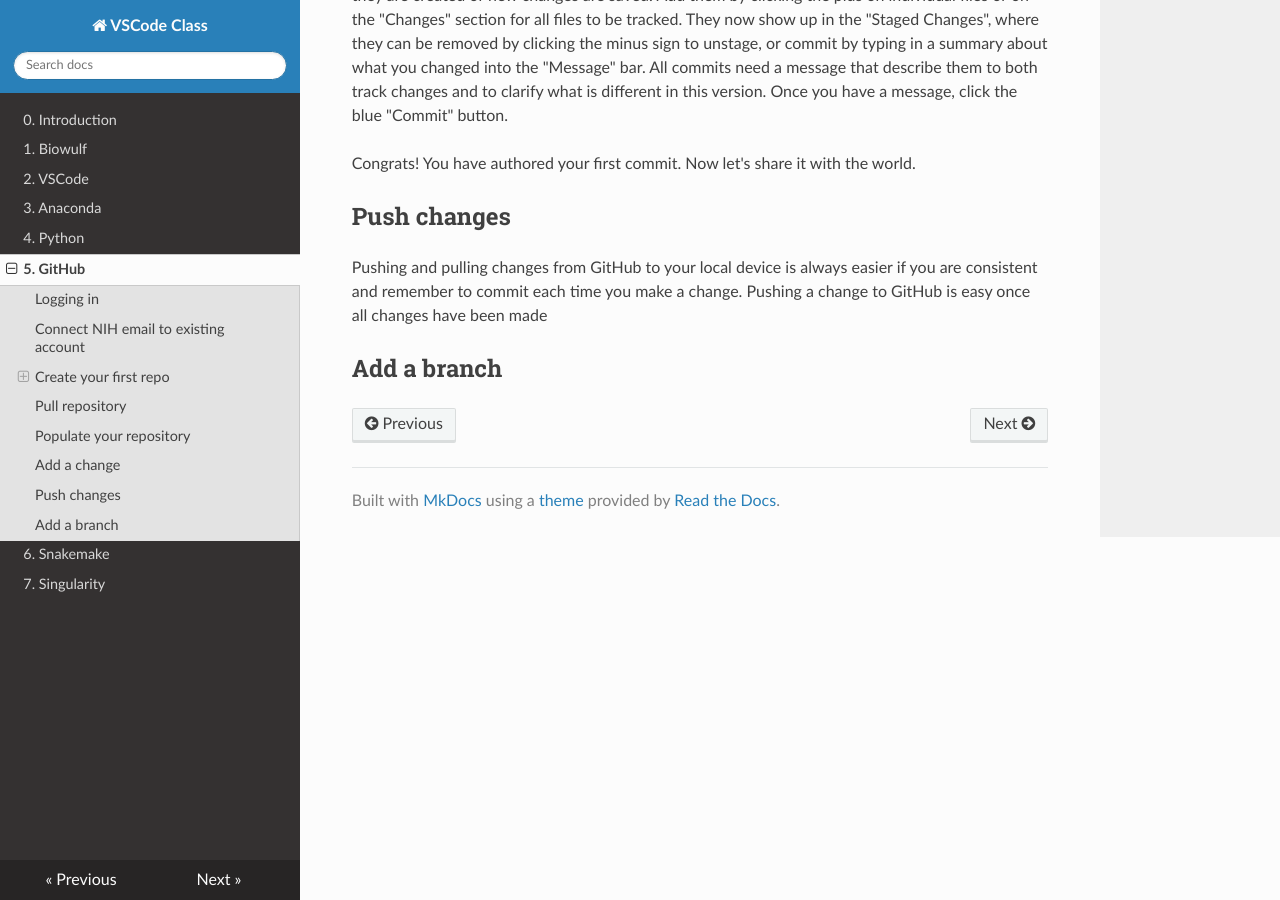
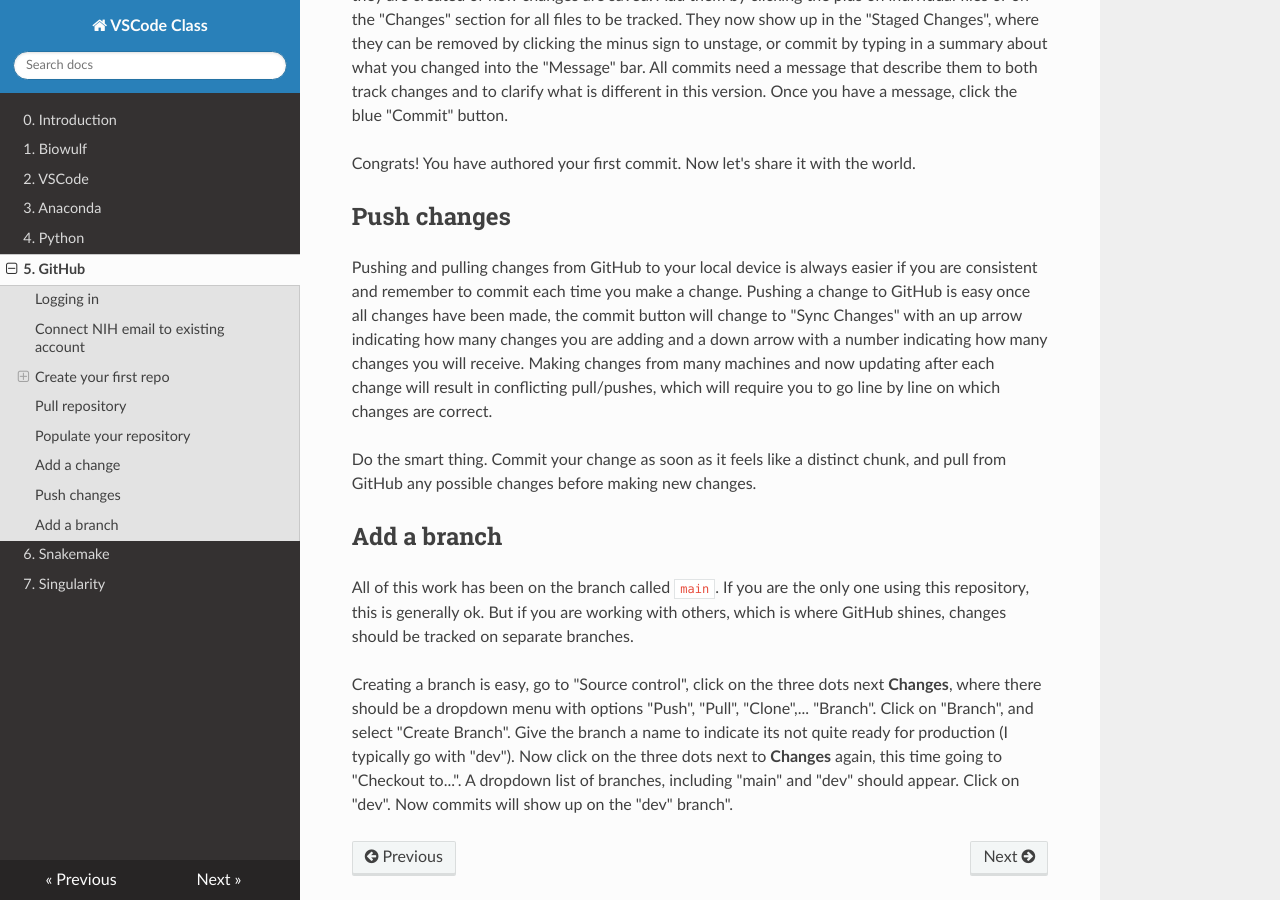
Before and after one commit to NIH-CARD/VSCode_class, an MkDocs documentation site: the page built from docs/github.md, in a window 1280 px wide and 900 px high, scrolled down 4625 px. Built offline with MkDocs 1.6.1, drawn with Linux system fonts in a browser that asks for light colours; nearby versions of some CDN libraries.

Commit message:
Talk about branches on a branch

```diff
--- a/docs/github.md
+++ b/docs/github.md
@@ -109,6 +109,12 @@ Congrats! You have authored your first commit. Now let's share it with the world
 
 ## Push changes
 
-Pushing and pulling changes from GitHub to your local device is always easier if you are consistent and remember to commit each time you make a change. Pushing a change to GitHub is easy once all changes have been made
+Pushing and pulling changes from GitHub to your local device is always easier if you are consistent and remember to commit each time you make a change. Pushing a change to GitHub is easy once all changes have been made, the commit button will change to "Sync Changes" with an up arrow indicating how many changes you are adding and a down arrow with a number indicating how many changes you will receive. Making changes from many machines and now updating after each change will result in conflicting pull/pushes, which will require you to go line by line on which changes are correct.
+
+Do the smart thing. Commit your change as soon as it feels like a distinct chunk, and pull from GitHub any possible changes before making new changes.
 
 ## Add a branch
+
+All of this work has been on the branch called `main`. If you are the only one using this repository, this is generally ok. But if you are working with others, which is where GitHub shines, changes should be tracked on separate branches.
+
+Creating a branch is easy, go to "Source control", click on the three dots next **Changes**, where there should be a dropdown menu with options "Push", "Pull", "Clone",... "Branch". Click on "Branch", and select "Create Branch". Give the branch a name to indicate its not quite ready for production (I typically go with "dev"). Now click on the three dots next to **Changes** again, this time going to "Checkout to...". A dropdown list of branches, including "main" and "dev" should appear. Click on "dev". Now commits will show up on the "dev" branch".
```
